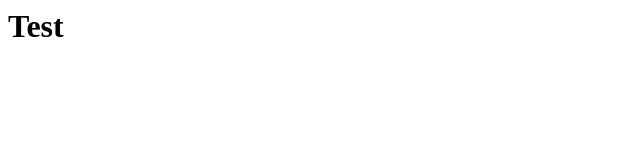
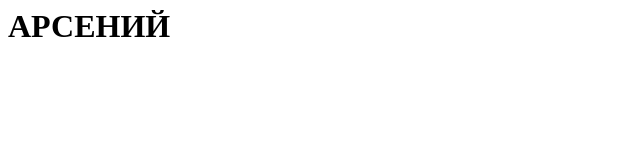
Before and after one commit to slayermass/test, a plain HTML site: page index.html in a window 1280 px wide. Shown: the whole page, without its empty margins (0-640 px from the left). Drawn offline with Linux system fonts and the light colour scheme.

Commit message:
Update index.html

```diff
--- a/index.html
+++ b/index.html
@@ -1 +1 @@
-<h1>Test</h1>
+<h1>АРСЕНИЙ</h1>
```
